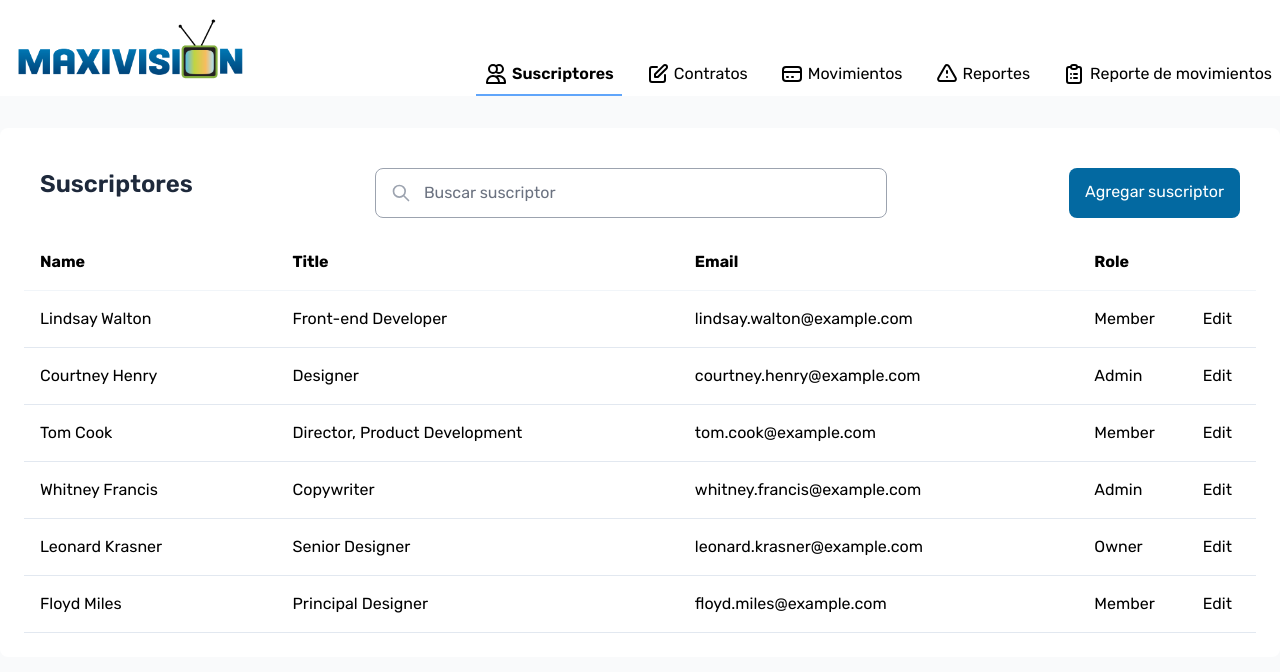
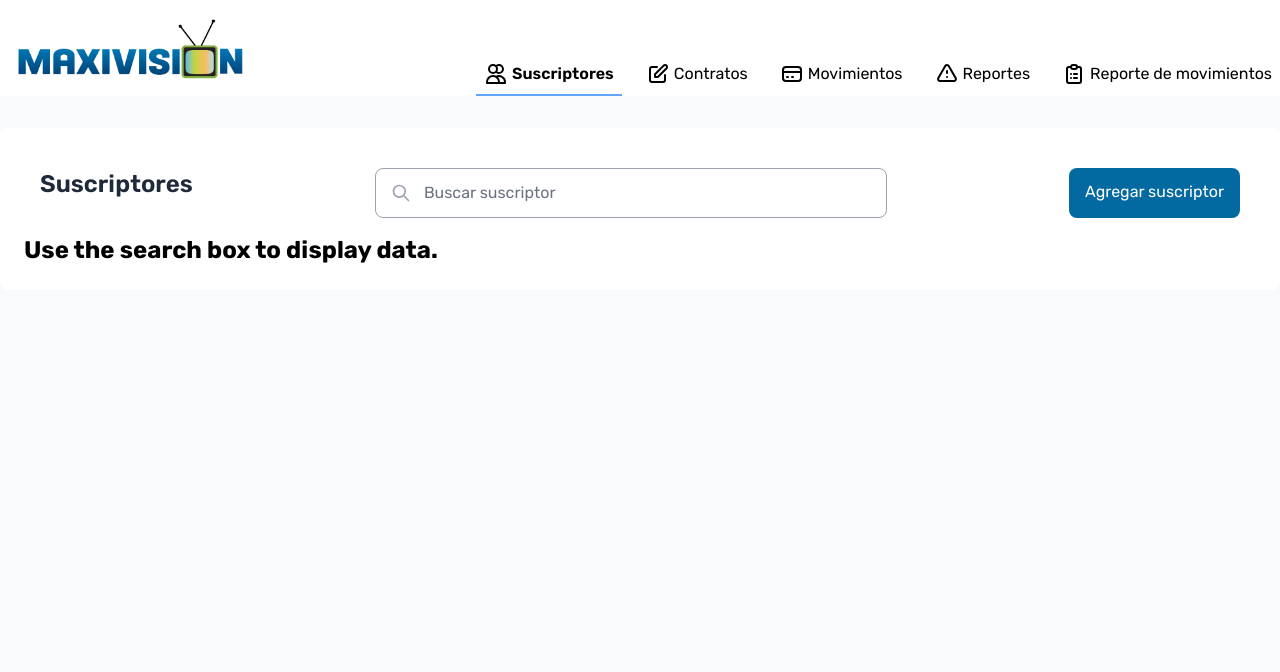
Before and after one commit to ismaelamezcua/maxivision-app, a Next.js app: page / in a window 1280 px wide. Shown: the top 672 px of the page. Built offline with nearby package versions, Linux system fonts and the light colour scheme.

Commit message:
feat: fetch search term and display results in table

```diff
--- a/pages/api/subscribers.ts
+++ b/pages/api/subscribers.ts
@@ -1,5 +1,5 @@
 import type { NextApiRequest, NextApiResponse } from "next";
-import type { Subscriber } from '../../types/subscriber';
+import type { Subscriber } from '../../types';
 
 const responseData: Subscriber[] = [
   { key: '1', name: 'Lindsay Walton', title: 'Front-end Developer', email: 'lindsay.walton@example.com', role: 'Member' },
@@ -15,7 +15,8 @@ export default (req: NextApiRequest, res: NextApiResponse) => {
     setTimeout(() => {
       res.status(200).json(responseData);
     }, 1000)
-  } else {
-    res.status(200).json({ data: 'No Data' });
+  } else if (req.method === 'POST') {
+    console.log(req.body)
+    res.status(200).json(responseData);
   }
 };
--- a/pages/index.tsx
+++ b/pages/index.tsx
@@ -6,13 +6,13 @@ import type { Subscriber } from '../types';
 
 const Home: NextPage = () => {
   const [searchTerm, setSearchTerm] = useState('');
-  const [subscribers, setSubscrbiers] = useState<Subscriber[]>([]);
+  const [subscribers, setSubscribers] = useState<Subscriber[]>([]);
 
-  useEffect(() => {
-    fetch('/api/subscribers')
-      .then(response => response.json())
-      .then(subscribers => setSubscrbiers(subscribers));
-  }, []);
+  // useEffect(() => {
+  //   fetch('/api/subscribers')
+  //     .then(response => response.json())
+  //     .then(subscribers => setSubscrbiers(subscribers));
+  // }, []);
 
   function handleChange(e: ChangeEvent<HTMLInputElement>) {
     setSearchTerm(e.target.value);
@@ -20,8 +20,17 @@ const Home: NextPage = () => {
 
   function handleSubmit(e: FormEvent) {
     e.preventDefault();
-    // TODO: Do request to search for the subscriber
-    console.log(searchTerm);
+    if (!searchTerm) return;
+
+    fetch('/api/subscribers', {
+      method: 'POST',
+      body: JSON.stringify({ searchTerm }),
+      headers: {
+        'Content-Type': 'application/json'
+      }
+    })
+      .then(res => res.json())
+      .then(subs => setSubscribers(subs));
   }
 
   function handleReset(e: FormEvent) {
@@ -29,9 +38,29 @@ const Home: NextPage = () => {
     setSearchTerm('');
   }
 
+  const cleanTableResults = () => {
+    setSearchTerm('');
+    setSubscribers([]);
+  }
+
   function renderTableResults() {
+    if (subscribers.length === 0) {
+      return (<h1 className="font-bold text-2xl">Use the search box to display data.</h1>)
+    }
+
     return (
-      subscribers.map(subscriber => (
+      <table className="table-auto w-full">
+        <thead>
+          <tr className="text-left border-b border-slate-100">
+            <th className="p-4">Name</th>
+            <th>Title</th>
+            <th>Email</th>
+            <th>Role</th>
+            <th></th>
+          </tr>
+        </thead>
+        <tbody>
+          {subscribers.map(subscriber => (
             <tr key={subscriber.key} className="border-b border-slate-200 hover:bg-slate-50">
               <td className="p-4">{subscriber.name}</td>
               <td>{subscriber.title}</td>
@@ -39,7 +68,9 @@ const Home: NextPage = () => {
               <td>{subscriber.role}</td>
               <td>Edit</td>
             </tr>
-      ))
+          ))}
+        </tbody>
+      </table>
     )
   }
 
@@ -57,21 +88,13 @@ const Home: NextPage = () => {
           </div>
 
         </div>
-        <table className="table-auto w-full">
-          <thead>
-            <tr className="text-left border-b border-slate-100">
-              <th className="p-4">Name</th>
-              <th>Title</th>
-              <th>Email</th>
-              <th>Role</th>
-              <th></th>
-            </tr>
-          </thead>
-          <tbody>
         {renderTableResults()}
-          </tbody>
-        </table>
 
+        <div className={`${subscribers.length === 0 ? 'hidden' : 'block'} flex flex-row-reverse p-4`}>
+          <div className="bg-sky-700 rounded-lg px-4 py-3 text-white cursor-pointer" onClick={cleanTableResults}>
+            Borrar resultados
+          </div>
+        </div>
       </div>
     </>
   );
```
Lines whose indentation alone changed are shown as unchanged.
